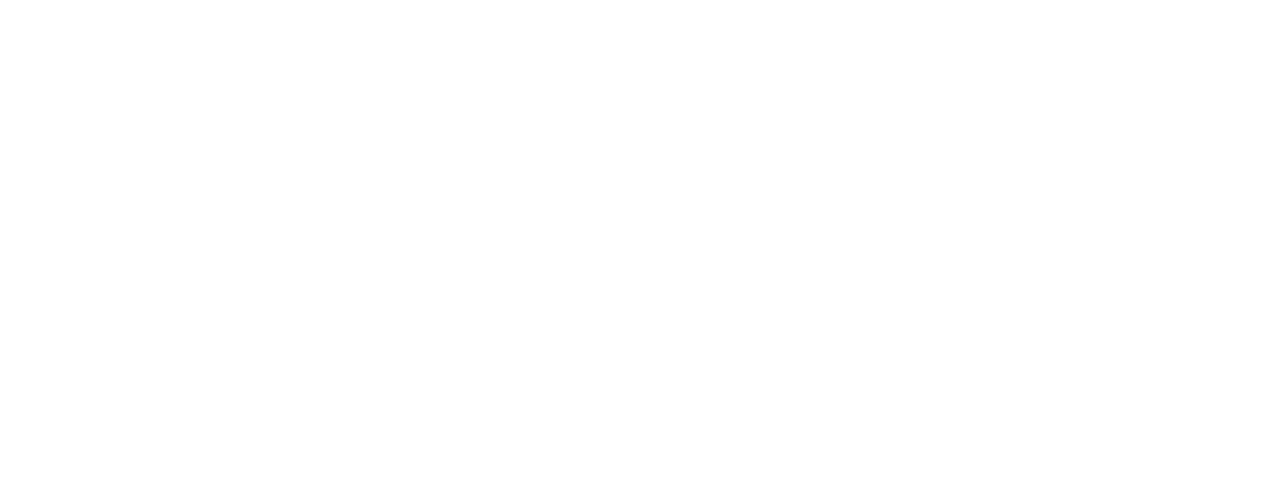
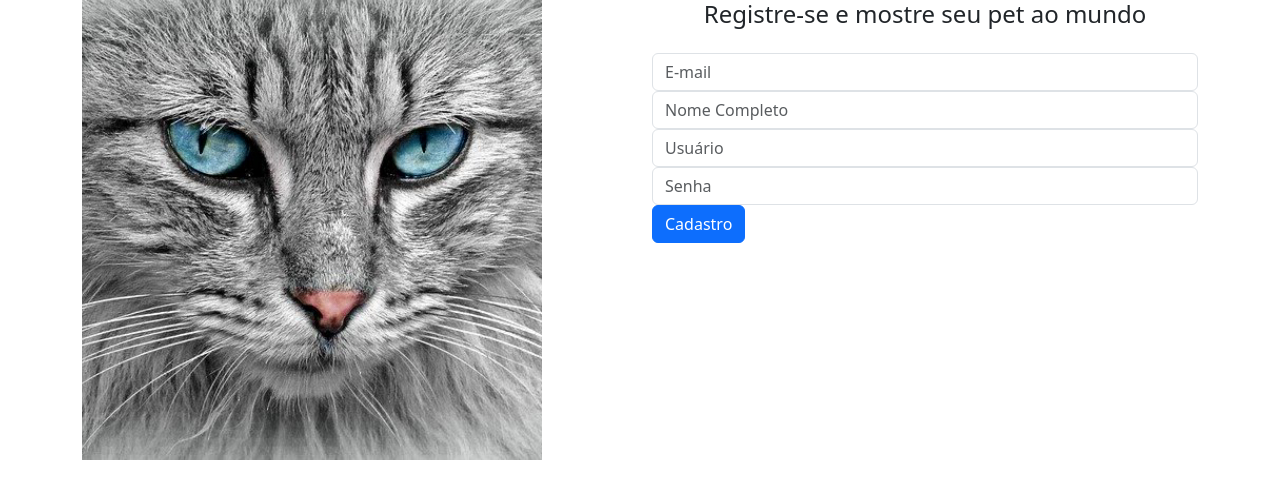
Before and after one commit to sbm-balmeida/padawan-angular-02, an Angular app in the folder gatitobook/: page /home/novousuario in a window 1280 px wide. Before the commit this address led to /. Shown: the top 498 px of the page. Built offline with nearby package versions, Linux system fonts and the light colour scheme.

Commit message:
Criando Componente

```diff
--- a/gatitobook/src/app/home/home-routing.module.ts
+++ b/gatitobook/src/app/home/home-routing.module.ts
@@ -2,6 +2,7 @@
 import { Routes, RouterModule } from '@angular/router';
 import { HomeComponent } from './home.component';
 import { LoginComponent } from './login/login.component';
+import { NovoUsuarioComponent } from './novo-usuario/novo-usuario.component';
 
 const routes: Routes = [
   {
@@ -12,6 +13,10 @@
         path: '',
         component: LoginComponent,
       },
+      {
+        path: "novousuario",
+        component: NovoUsuarioComponent,
+      },
     ],
   },
 ];
--- a/gatitobook/src/app/home/home.module.ts
+++ b/gatitobook/src/app/home/home.module.ts
@@ -5,10 +5,11 @@
 import { LoginComponent } from './login/login.component';
 import { FormsModule } from '@angular/forms';
 import { MensagemModule } from '../componentes/mensagem/mensagem.module';
+import { NovoUsuarioComponent } from './novo-usuario/novo-usuario.component';
 
 
 @NgModule({
-  declarations: [HomeComponent, LoginComponent],
+  declarations: [HomeComponent, LoginComponent, NovoUsuarioComponent],
   imports: [
     CommonModule,
     HomeRoutingModule,
--- /dev/null
+++ b/gatitobook/src/app/home/novo-usuario/novo-usuario.component.html
@@ -0,0 +1,23 @@
+<h4 class="text-center">Registre-se e mostre seu pet ao mundo</h4>
+
+<form class="form mt-4">
+
+  <div class="form-group">
+    <input placeholder="E-mail" class="form-control">
+  </div>
+
+  <div class="form-group">
+    <input placeholder="Nome Completo" class="form-control">
+  </div>
+
+  <div class="form-group">
+    <input placeholder="Usuário" class="form-control">
+  </div>
+
+  <div class="form-group">
+    <input type="password" placeholder="Senha" class="form-control">
+  </div>
+
+  <button class="btn btn-primary btn-block">Cadastro</button>
+
+</form>
--- /dev/null
+++ b/gatitobook/src/app/home/novo-usuario/novo-usuario.component.ts
@@ -0,0 +1,15 @@
+import { Component, OnInit } from '@angular/core';
+
+@Component({
+  selector: 'app-novo-usuario',
+  templateUrl: './novo-usuario.component.html',
+  styleUrls: ['./novo-usuario.component.css']
+})
+export class NovoUsuarioComponent implements OnInit {
+
+  constructor() { }
+
+  ngOnInit(): void {
+  }
+
+}
```
Also changed, not shown: gatitobook/src/app/home/novo-usuario/novo-usuario.component.css (added), 1 other file (tests, documents, lock files or other folders).
